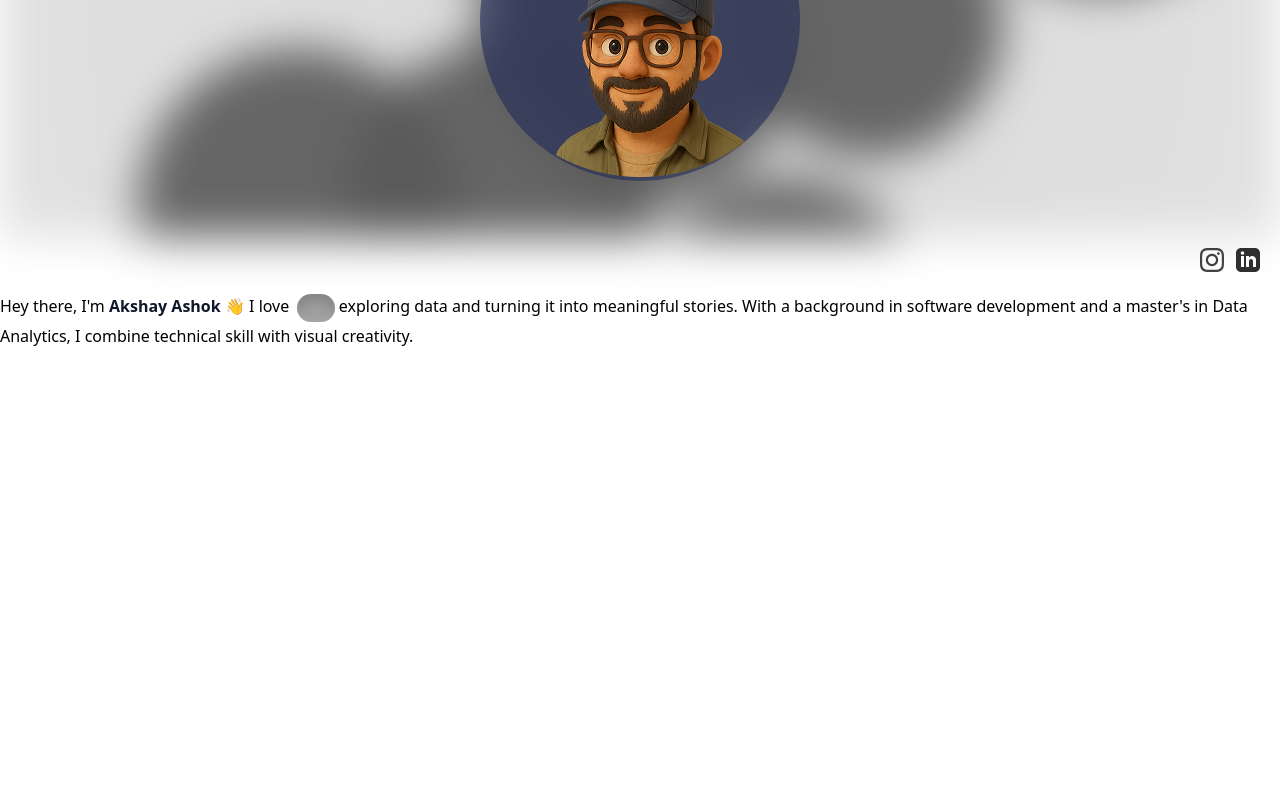
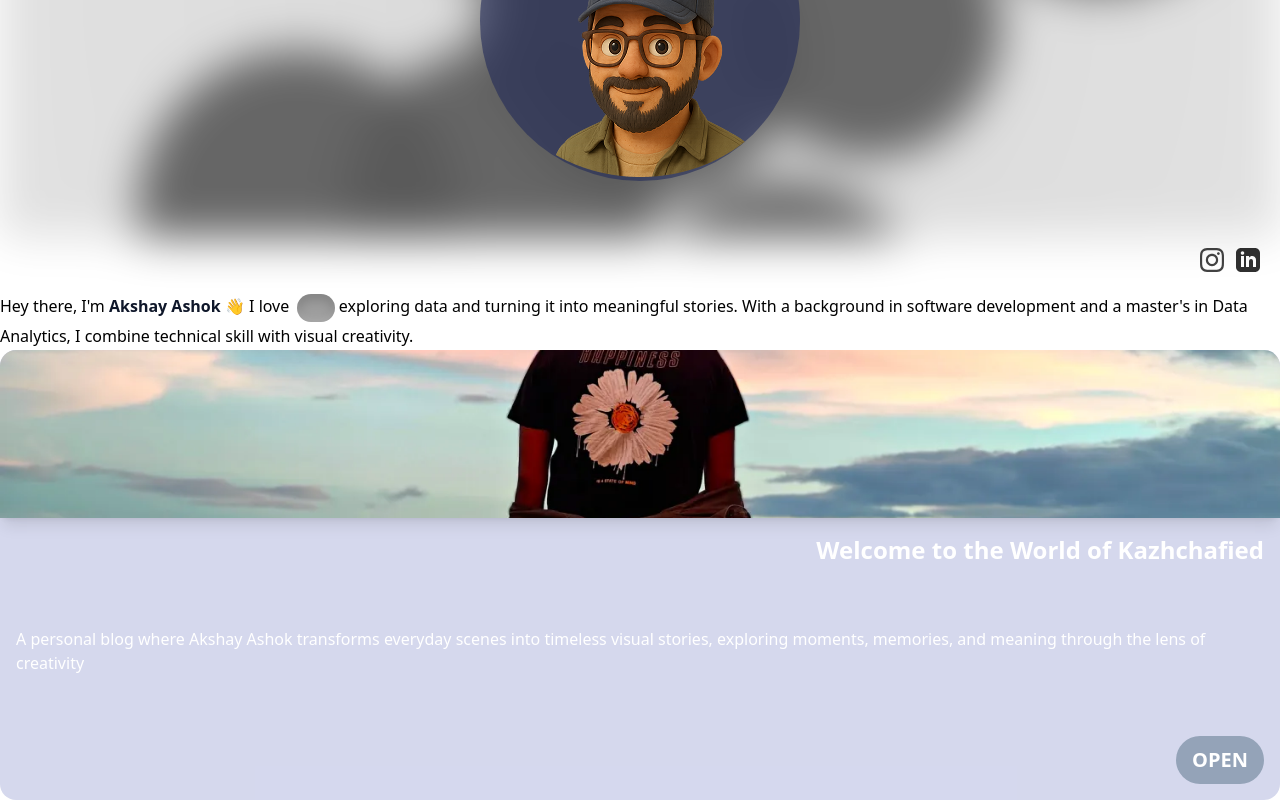
Before and after one commit to yoki1234/Portfolio_2025, a React (Vite) app: page / in a window 1280 px wide. Shown: the part 251-1051 px from the top of the page. Before the commit the page ends 800 px from the top, so only its background shows below. Built offline with nearby package versions, Linux system fonts and the light colour scheme; grey boxes are pictures that could not be loaded.

Commit message:
feat(blogCard): made the car more flexible to use for different pages.

```diff
--- a/package.json
+++ b/package.json
@@ -10,6 +10,7 @@
     "preview": "vite preview"
   },
   "dependencies": {
+    "classnames": "^2.5.1",
     "react": "^19.1.1",
     "react-dom": "^19.1.1"
   },
--- a/src/Components/ButtonComponent.tsx
+++ b/src/Components/ButtonComponent.tsx
@@ -1,4 +1,4 @@
 import type { ButtonComponentProps } from "../DataTypes"
 
 export const ButtonComponent= ({buttonText, handleClick}:ButtonComponentProps) =>
-    <button onClick={handleClick} className="w-fill h-[48px] px-4 rounded-full bg-slate-400 text-white text-xl font-bold">{buttonText}</button>
+    <button onClick={handleClick} className="w-fill h-[48px] px-4 rounded-full bg-slate-400 text-white text-xl font-bold uppercase">{buttonText}</button>
--- /dev/null
+++ b/src/Components/Cards.tsx
@@ -0,0 +1,33 @@
+import { ButtonComponent } from "./ButtonComponent"
+import type { CarouselCardsProps } from "../DataTypes"
+import classNames from "classnames"
+
+export const Cards = ({ title, description, imageURL, btnLabel, isCarouselCard }: CarouselCardsProps) => {
+
+    const cardContainerStyle = classNames('w-full flex items-center rounded-2xl overflow-hidden', {
+        'flex-row h-[303px] bg-CardGray': isCarouselCard,
+        'flex-col h-[450px] bg-CardLightBlue': !isCarouselCard,
+    })
+
+    const cardImageStyle = classNames('bg-cover bg-center h-full overflow-hidden shadow-lg', {
+        'w-[240px]': isCarouselCard,
+        'w-full': !isCarouselCard
+    })
+
+    const cardContentStyle = classNames('w-full flex flex-col items-end justify-between leading-none p-4 text-white', {
+        'h-full text-white': isCarouselCard,
+        'h-[700px] text-CardGray': !isCarouselCard,
+    })
+
+
+    return (
+        <div className={cardContainerStyle}>
+            <div className={cardImageStyle} style={{ backgroundImage: `url(${imageURL})` }} />
+            <div className={cardContentStyle}>
+                <div className="text-2xl text-left font-bold ">{title}</div>
+                <div className="h-fit text-base leading-1 line-clamp-5">{description}</div>
+                <ButtonComponent buttonText={btnLabel} handleClick={() => alert("Button_clicked")} />
+            </div>
+        </div>
+    )
+}
--- a/src/Components/CarouselCards.tsx
+++ /dev/null
@@ -1,16 +0,0 @@
-import { ButtonComponent } from "./ButtonComponent"
-import type { CarouselCardsProps } from "../DataTypes"
-
-export const CarouselCards = ({title, description, imageURL}: CarouselCardsProps) => {
-    return(
-        <div className="w-full h-[303px] flex flex-row items-center rounded-2xl bg-cardGray overflow-hidden">
-            <div className="bg-cover bg-center w-[133px] h-full overflow-hidden shadow-lg" style={{ backgroundImage: `url(${imageURL})` }} />
-            <div className="w-full h-full flex flex-col items-end justify-between leading-none p-4 text-white">
-                <div className="text-2xl text-left font-bold ">{title}</div>
-                <div className="h-fit text-base leading-1 line-clamp-5">{description}</div>
-                <ButtonComponent buttonText={"Read more"} handleClick={()=> alert("Button_clicked")}/>
-            </div>
-
-        </div>
-    )
-}
--- a/src/Containers/IntroductionSection.tsx
+++ b/src/Containers/IntroductionSection.tsx
@@ -1,5 +1,4 @@
 import { Pills } from "../Components/Pills";
-import introImageOne from "../assets/introImage_1.png";
 import type { introductionParagraphProps } from "../DataTypes";
 
 
--- a/src/Pages/Home.tsx
+++ b/src/Pages/Home.tsx
@@ -2,6 +2,8 @@ import data from "../portfolioDatabase.json"
 import { Header } from "../Containers/Header"
 import { IntroductionSection } from "../Containers/IntroductionSection"
 import { ImageSelection } from "../Components/ImageSelection"
+import { Cards } from "../Components/Cards"
+
 
 const mobileData = data.portfolioDataset.mobileData
 
@@ -10,7 +12,12 @@ function Home() {
   return (
     <>
       <Header imageURL={ImageSelection.avatar} />
-      <IntroductionSection content={mobileData.Introduction.textContent} pillImage={ImageSelection.pill.pillImageOne}/>
+      <IntroductionSection content={mobileData.Introduction.textContent} pillImage={ImageSelection.pill.pillImageOne} />
+      <Cards imageURL={ImageSelection.cardImageBlog}
+        title={mobileData.Card.cardContent.cardTitle}
+        description={mobileData.Card.cardContent.cardinfo}
+        btnLabel={mobileData.Card.cardContent.btnLabel}
+        isCarouselCard={mobileData.Card.isNotCarouselCard} />
     </>
   )
 }
--- a/src/portfolioDatabase.json
+++ b/src/portfolioDatabase.json
@@ -1,8 +1,8 @@
 {
     "portfolioDataset": {
-        "isMoblieScreen": "True",
-        "isTabScreen": "True",
-        "isDesktopScreen": "True",
+        "isMoblieScreen": true,
+        "isTabScreen": true,
+        "isDesktopScreen": true,
         "mobileData": {
             "ProfileImage": "/assets/Profile_DP.png",
             "Introduction": {
@@ -16,6 +16,22 @@
                     }
                 ],
                 "pillImage": "../Components/Pills"
+            },
+            "Card":{
+                "isCarouselCard": true,
+                "isNotCarouselCard": false,
+                "carouselCardContent":{
+                    "cardTitle": "Welcome to the World of Kazhchafied",
+                    "cardinfo": "A personal blog where Akshay Ashok transforms everyday scenes into timeless visual stories, exploring moments, memories, and meaning through the lens of creativity",
+                    "btnLabel": "Open",
+                    "image":"imageURl"
+                },
+                "cardContent":{
+                    "cardTitle": "Welcome to the World of Kazhchafied",
+                    "cardinfo": "A personal blog where Akshay Ashok transforms everyday scenes into timeless visual stories, exploring moments, memories, and meaning through the lens of creativity",
+                    "btnLabel": "Open",
+                    "image":"imageURl"
+                }
             }
         }
     }
--- a/tailwind.config.js
+++ b/tailwind.config.js
@@ -6,12 +6,13 @@ export default {
       colors:{
         PrimaryGrayColor: "#1e1e1e",
         SecondaryGrayHeaderBgColor: "#101010",
-        cardGray: "rgba(26,25,25,.7)",
+        CardGray: "rgba(26,25,25,.7)",
         Cobalite: "#978dff",
         MonstrousGreen:"#16CD16",
         Red: "#ff0000",
         EnchantingSapphire:"#2861DB",
         GoldenGinkgo:"#FFF42B",
+        CardLightBlue:"rgba(185,190,226,.6)"
       }
     },
   },
```
Also changed, not shown: src/DataTypes.ts (+5 -3 lines), 1 other file (tests, documents, lock files or other folders).
